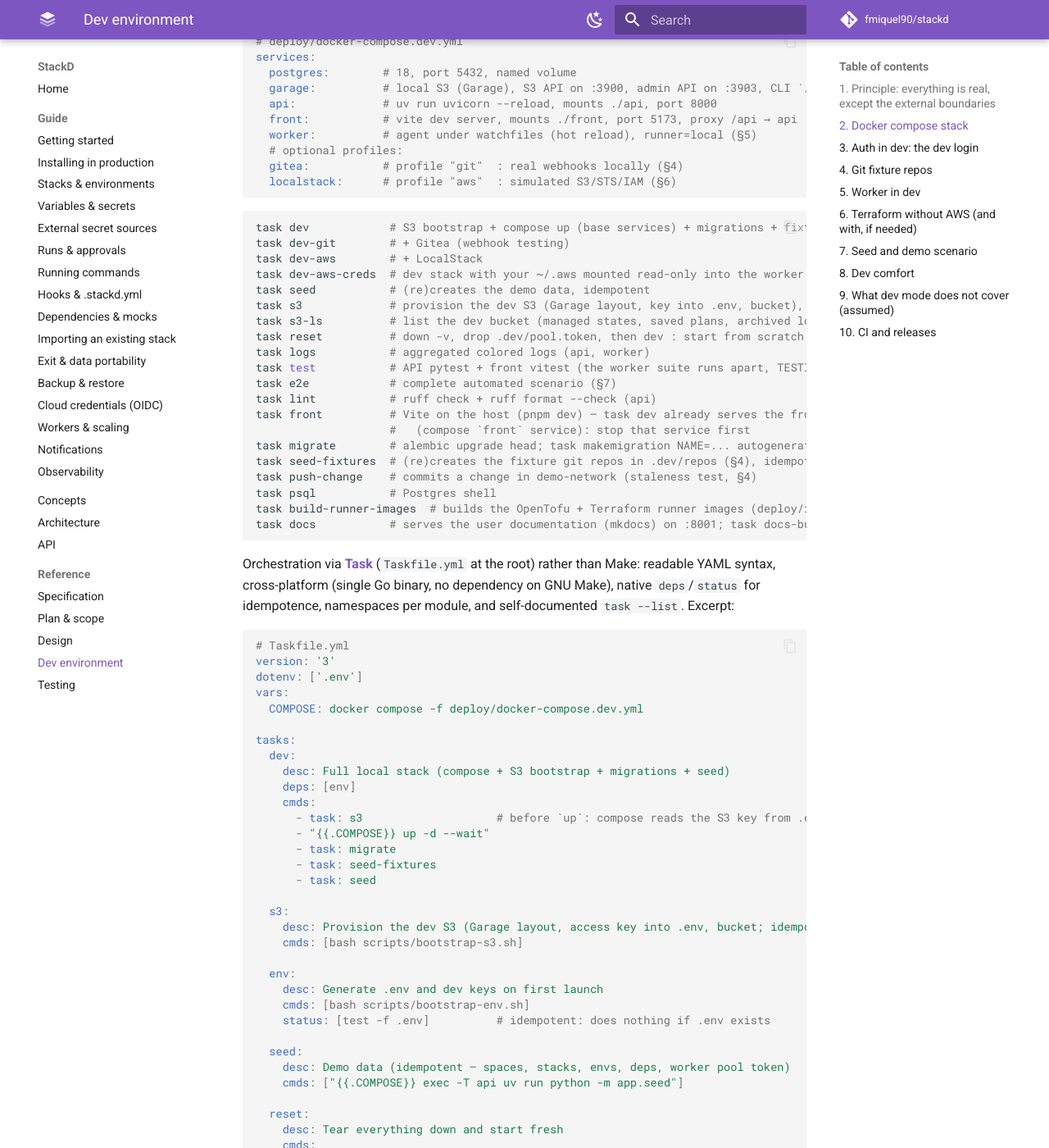
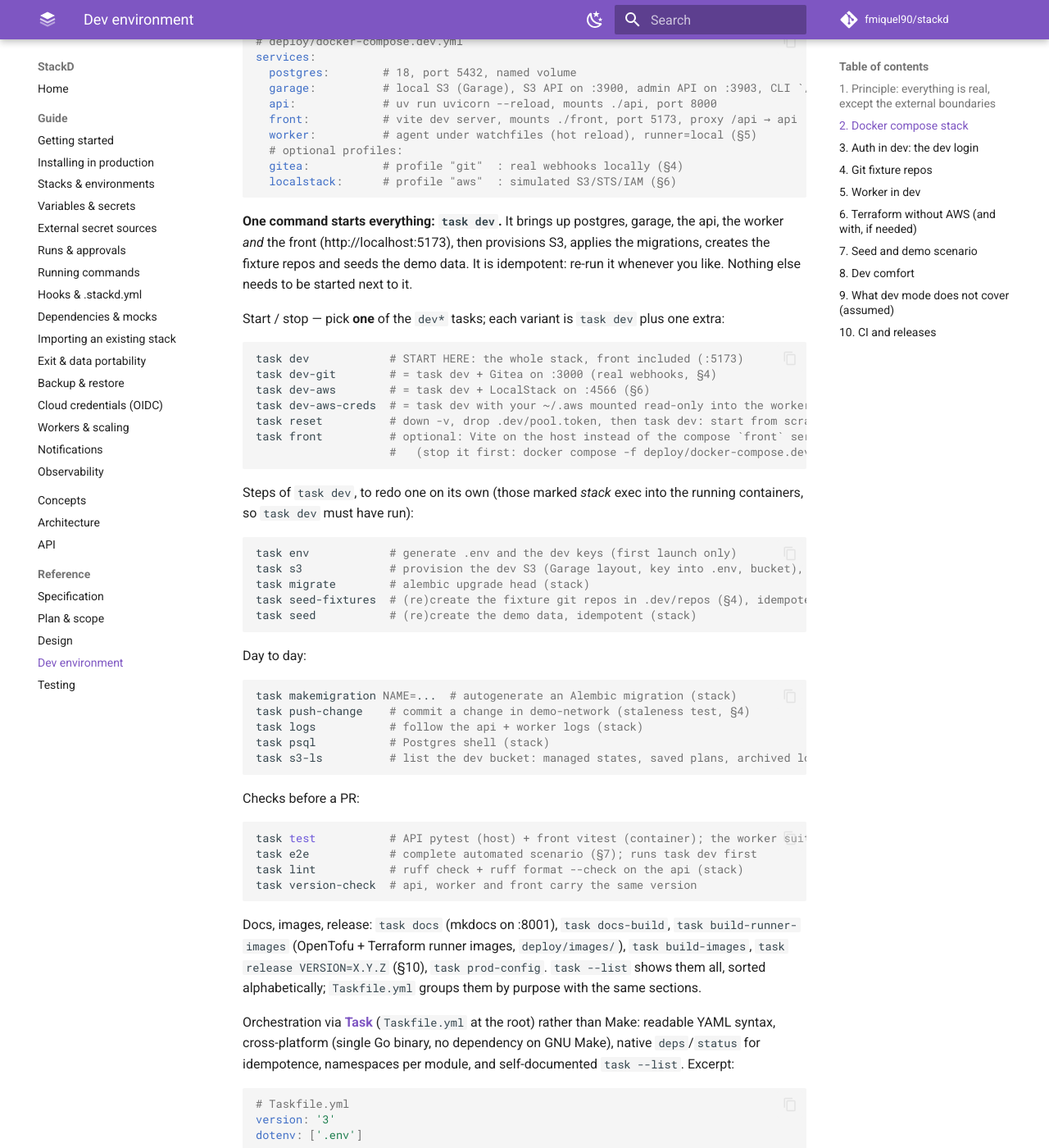
Before and after one commit to fmiquel90/stackd, an MkDocs documentation site: the page built from docs/DEV.md, in a window 1280 px wide and 1400 px high, scrolled down 834 px. Shown: the whole window at 82% size. Built offline with MkDocs 1.6.1 and Material for MkDocs 9.7.7, drawn with Linux system fonts in a browser that asks for light colours; comment, search, counter and statistics services are not loaded; some of the changed text lies outside the part shown.

Commit message:
docs: make the Taskfile and dev setup docs clearer
Group the Taskfile by purpose under a "start here" header, make every
desc self-explanatory (task --list sorts alphabetically) and flag the
tasks that need the running stack. DEV.md §2 and the README quick start
follow the same grouping; pnpm/Node are only needed for `task front`.
No task command changes.

Co-Authored-By: Claude Opus 5.5 <noreply@anthropic.com>

````diff
--- a/docs/DEV.md
+++ b/docs/DEV.md
@@ -33,28 +33,50 @@ services:
   localstack:      # profile "aws"  : simulated S3/STS/IAM (§6)
 ```
 
+**One command starts everything: `task dev`.** It brings up postgres, garage, the api, the worker *and* the front (http://localhost:5173), then provisions S3, applies the migrations, creates the fixture repos and seeds the demo data. It is idempotent: re-run it whenever you like. Nothing else needs to be started next to it.
+
+Start / stop — pick **one** of the `dev*` tasks; each variant is `task dev` plus one extra:
+
 ```bash
-task dev            # S3 bootstrap + compose up (base services) + migrations + fixture repos + seed
-task dev-git        # + Gitea (webhook testing)
-task dev-aws        # + LocalStack
-task dev-aws-creds  # dev stack with your ~/.aws mounted read-only into the worker (§6)
-task seed           # (re)creates the demo data, idempotent
-task s3             # provision the dev S3 (Garage layout, key into .env, bucket), idempotent; part of dev
-task s3-ls          # list the dev bucket (managed states, saved plans, archived logs)
-task reset          # down -v, drop .dev/pool.token, then dev : start from scratch
-task logs           # aggregated colored logs (api, worker)
-task test           # API pytest + front vitest (the worker suite runs apart, TESTING.md §2)
-task e2e            # complete automated scenario (§7)
-task lint           # ruff check + ruff format --check (api)
-task front          # Vite on the host (pnpm dev) — task dev already serves the front on :5173
-                    #   (compose `front` service): stop that service first
-task migrate        # alembic upgrade head; task makemigration NAME=... autogenerates one
-task seed-fixtures  # (re)creates the fixture git repos in .dev/repos (§4), idempotent
-task push-change    # commits a change in demo-network (staleness test, §4)
-task psql           # Postgres shell
-task build-runner-images  # builds the OpenTofu + Terraform runner images (deploy/images/)
-task docs           # serves the user documentation (mkdocs) on :8001; task docs-build builds it
+task dev            # START HERE: the whole stack, front included (:5173)
+task dev-git        # = task dev + Gitea on :3000 (real webhooks, §4)
+task dev-aws        # = task dev + LocalStack on :4566 (§6)
+task dev-aws-creds  # = task dev with your ~/.aws mounted read-only into the worker (§6)
+task reset          # down -v, drop .dev/pool.token, then task dev: start from scratch
+task front          # optional: Vite on the host instead of the compose `front` service
+                    #   (stop it first: docker compose -f deploy/docker-compose.dev.yml stop front)
 ```
+
+Steps of `task dev`, to redo one on its own (those marked *stack* exec into the running containers, so `task dev` must have run):
+
+```bash
+task env            # generate .env and the dev keys (first launch only)
+task s3             # provision the dev S3 (Garage layout, key into .env, bucket), idempotent
+task migrate        # alembic upgrade head (stack)
+task seed-fixtures  # (re)create the fixture git repos in .dev/repos (§4), idempotent
+task seed           # (re)create the demo data, idempotent (stack)
+```
+
+Day to day:
+
+```bash
+task makemigration NAME=...  # autogenerate an Alembic migration (stack)
+task push-change    # commit a change in demo-network (staleness test, §4)
+task logs           # follow the api + worker logs (stack)
+task psql           # Postgres shell (stack)
+task s3-ls          # list the dev bucket: managed states, saved plans, archived logs (stack)
+```
+
+Checks before a PR:
+
+```bash
+task test           # API pytest (host) + front vitest (container); the worker suite runs apart (TESTING.md §2)
+task e2e            # complete automated scenario (§7); runs task dev first
+task lint           # ruff check + ruff format --check on the api (stack)
+task version-check  # api, worker and front carry the same version
+```
+
+Docs, images, release: `task docs` (mkdocs on :8001), `task docs-build`, `task build-runner-images` (OpenTofu + Terraform runner images, `deploy/images/`), `task build-images`, `task release VERSION=X.Y.Z` (§10), `task prod-config`. `task --list` shows them all, sorted alphabetically; `Taskfile.yml` groups them by purpose with the same sections.
 
 Orchestration via **[Task](https://taskfile.dev)** (`Taskfile.yml` at the root) rather than Make: readable YAML syntax, cross-platform (single Go binary, no dependency on GNU Make), native `deps`/`status` for idempotence, namespaces per module, and self-documented `task --list`. Excerpt:
 
@@ -67,7 +89,7 @@ vars:
 
 tasks:
   dev:
-    desc: Full local stack (compose + S3 bootstrap + migrations + seed)
+    desc: "START HERE — whole dev stack incl. the front on :5173 (compose up + S3 + migrations + fixtures + seed; idempotent)"
     deps: [env]
     cmds:
       - task: s3                    # before `up`: compose reads the S3 key from .env at creation
````
Also changed, not shown: README.md (+8 -5 lines), Taskfile.yml (+118 -80 lines).
